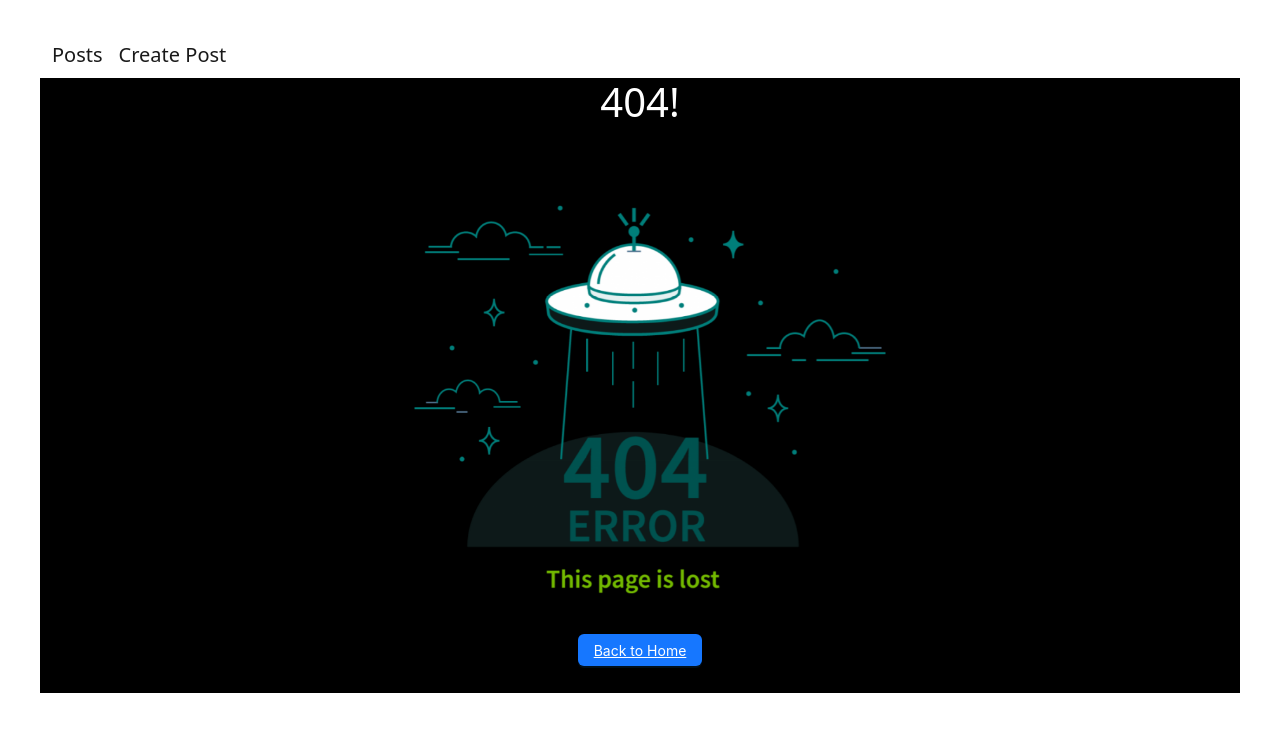
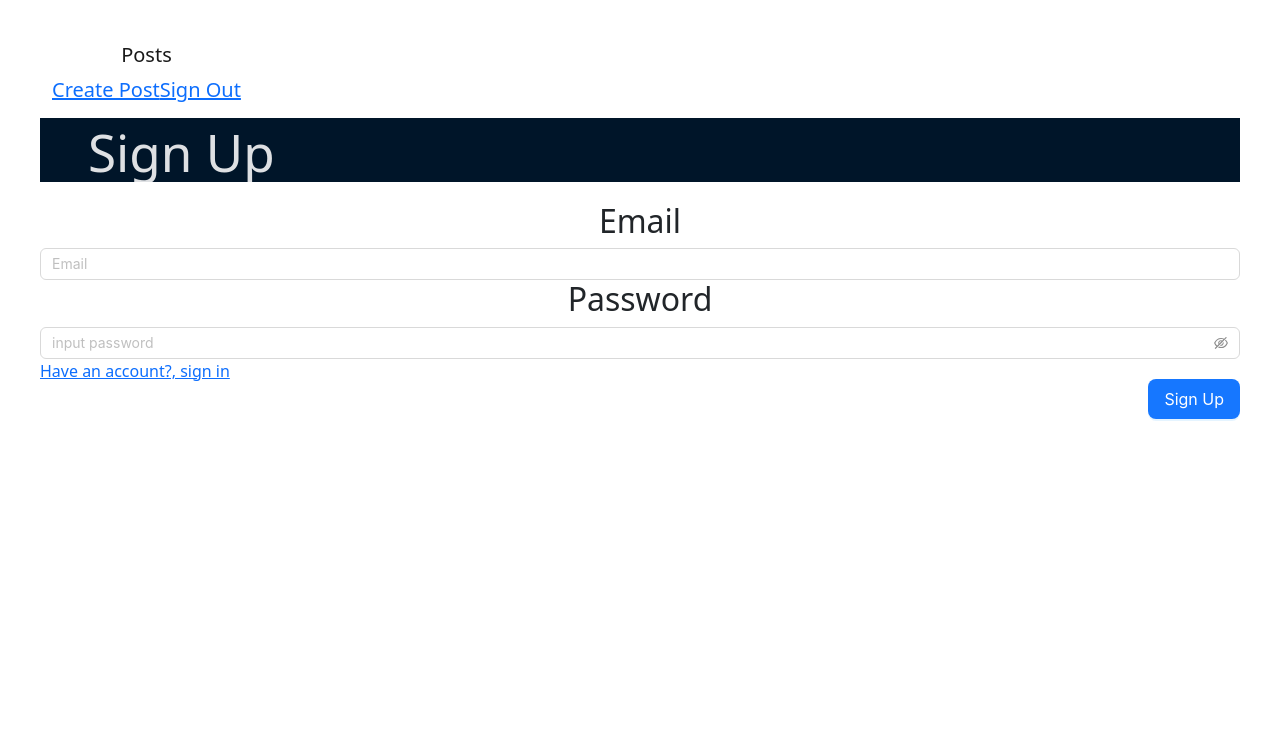
Before and after one commit to jmanwel/intro-react, a React (Vite) app: page /signup in a window 1280 px wide. Before the commit this address had no page. Shown: the top 732 px of the page. Built offline with nearby package versions, Linux system fonts and the light colour scheme; no server answers.

Commit message:
[MOD] adding auth functions

```diff
--- a/components/CreatePost.jsx
+++ b/components/CreatePost.jsx
@@ -22,7 +22,7 @@ const CreatePost = (props)=>{
         let payload = { doc_title: title, doc_content: content }
         const docRef = await addDoc(collection(db, "posts"), payload);
         console.log("Document written with ID: ", docRef.id);
-        navigate('/', { replace: true });
+        navigate('/posts', { replace: true });
     }
 
     return(
--- a/components/navbar.jsx
+++ b/components/navbar.jsx
@@ -1,20 +1,27 @@
-import React from 'react';
-import {NavLink}  from 'react-router-dom'
+import React, { useState } from 'react';
 
-class Navbar extends React.Component {
+const Navbar = (props)=> {
 
-    render() {
+    const [user, setUser] = useState(props.user);
+
         return (
-            <nav className="navbar navbar-inverse" >
+            <nav className="navbar navbar-inverse" style={{ width: '100%' }}>
                 <div className="container-fluid">
                     <div className="navbar-header">
-                        <a className="navbar-brand" href="/">Posts</a>
-                        <a className="navbar-brand" href="/create_post">Create Post</a>
+                        <a className="navbar-brand" href="/posts">Posts</a>
+                        {props.user
+                            ?
+                            <div className="navbar-brand">
+                                <a href="/create_post">Create Post</a>
+                                <a href="/signout" style={{ float: 'right' }}>Sign Out</a>
+                            </div>
+                            :
+                            <a className="navbar-brand" href="/" style={{ float: 'right' }}>Sign In</a>
+                        }
                     </div>
                 </div>
             </nav>
         )
     }
-};
 
 export default Navbar;
--- a/components/post.jsx
+++ b/components/post.jsx
@@ -15,11 +15,13 @@ const Post = (props)=>{
                         >
                             Read full article
                         </Link>
-                        <Link
+                        {props.user &&
+                            <Link
                             to={`/update_post/${props.id}`}
-                        >
-                            Update article
-                        </Link>
+                            >
+                                Update article
+                            </Link>
+                        }
                     </div>
                     }
                   style={{ marginTop: 16 }}>
--- /dev/null
+++ b/components/sign_in.jsx
@@ -0,0 +1,78 @@
+import React, { useState } from "react";
+import { Layout, Input, Button } from 'antd';
+const { Header } = Layout;
+import { EyeInvisibleOutlined, EyeTwoTone } from '@ant-design/icons';
+import { getAuth, signInWithEmailAndPassword } from "firebase/auth";
+import { useNavigate } from "react-router-dom";
+
+const Signin = (props)=>{
+
+    const [email, setEmail] = useState("")
+    const [password, setPassword] = useState("")
+
+    const onEmailChange = (event)=> setEmail(event.target.value)
+    const onPasswordChange = (event)=> setPassword(event.target.value)
+
+    const navigate = useNavigate();
+
+    const onSignIn = ()=>{
+        console.log(email, password)
+        const auth = getAuth();
+        signInWithEmailAndPassword(auth, email, password)
+            .then((userCredential) => {
+                const user = userCredential.user;
+                console.log("Sign in!!", user)
+                navigate('/posts', { replace: true });
+            })
+            .catch((error) => {
+                const errorCode = error.code;
+                const errorMessage = error.message;
+                console.log("Error!", errorCode, errorMessage)
+            });
+    }
+
+    return (
+        <div className="sign_up_container">
+            <Header className="headerStyle">Sign In</Header>
+            <div className="sign_up_container_inputs" style={{marginTop: "20px"}}>
+                <div className="post_inputs_container">
+                    <div className="post_input_title">
+                        <h2>Email</h2>
+                    </div>
+                    <div className="post_input">
+                        <Input
+                            placeholder="Email"
+                            onChange={ onEmailChange }
+                        />
+                    </div>
+                    <div className="post_input_title">
+                        <h2>Password</h2>
+                    </div>
+                    <div className="post_input">
+                    <Input.Password
+                        placeholder="input password"
+                        onChange={ onPasswordChange }
+                        iconRender={(visible) => (
+                            visible ? <EyeTwoTone /> : <EyeInvisibleOutlined />
+                            )}
+                    />
+                    </div>
+                </div>
+            </div>
+            <div style={{ width: '100%'}}>
+                <div style={{ float: 'left'}}>
+                    <a href="/">Don't have an account?, sign up</a>
+                </div>
+                <div className="post_input_button">
+                    <Button type="primary" size="large"
+                        onClick = { onSignIn }
+                        >
+                        Sign In
+                    </Button>
+                </div>
+            </div>
+        </div>
+    )
+}
+
+export default Signin;
--- /dev/null
+++ b/components/sign_out.jsx
@@ -0,0 +1,31 @@
+import React, { useState } from "react";
+import { getAuth, signOut } from "firebase/auth";
+import { useNavigate } from "react-router-dom";
+
+
+
+
+const Signout = (props)=>{
+    const [user, setUser] = useState(props.user);
+
+    const navigate = useNavigate();
+
+    const onSignOut = ()=>{
+
+        const auth = getAuth();
+
+        signOut(auth).then(() => {
+            console.log("Signed out!");
+            setUser(false);
+            navigate('/', { replace: true });
+        }).catch((error) => {
+            console.log("Ooops!", error);
+        });
+    }
+
+    return(
+        <h1 onClick={ onSignOut }>Please, click here to logout</h1>
+    )
+}
+
+export default Signout;
--- /dev/null
+++ b/components/sign_up.jsx
@@ -0,0 +1,80 @@
+import React, { useState } from "react";
+import { Layout, Input, Button } from 'antd';
+import { EyeInvisibleOutlined, EyeTwoTone } from '@ant-design/icons';
+import { getAuth, createUserWithEmailAndPassword } from "firebase/auth";
+import { useNavigate } from "react-router-dom";
+
+const { Header } = Layout;
+
+const Signup = (props)=>{
+
+    const [email, setEmail] = useState("");
+    const [password, setPassword] = useState("");
+
+    const onEmailChange = (event) => setEmail(event.target.value);
+    const onPasswordChange = (event) => setPassword(event.target.value);
+
+    const navigate = useNavigate();
+
+    const onSignUp = ()=> {
+        const auth = getAuth();
+            createUserWithEmailAndPassword(auth, email, password)
+                .then((userCredential) => {
+                    const user = userCredential.user;
+                    console.log("User successfully added!", user);
+                    navigate('/', { replace: true });
+                })
+                .catch((error) => {
+                    const errorCode = error.code;
+                    const errorMessage = error.message;
+                    console.log("Error!", errorCode, errorMessage);
+                });
+            setEmail('');
+            setPassword('');
+    }
+
+    return (
+        <div className="sign_up_container">
+            <Header className="headerStyle">Sign Up</Header>
+            <div className="sign_up_container_inputs" style={{marginTop: "20px"}}>
+                <div className="post_inputs_container">
+                    <div className="post_input_title">
+                        <h2>Email</h2>
+                    </div>
+                    <div className="post_input">
+                        <Input
+                            placeholder="Email"
+                            onChange={ onEmailChange }
+                        />
+                    </div>
+                    <div className="post_input_title">
+                        <h2>Password</h2>
+                    </div>
+                    <div className="post_input">
+                        <Input.Password
+                            placeholder="input password"
+                            onChange={ onPasswordChange }
+                            iconRender={(visible) => (
+                                visible ? <EyeTwoTone /> : <EyeInvisibleOutlined />
+                                )}
+                        />
+                    </div>
+                </div>
+            </div>
+            <div style={{ width: '100%'}}>
+                <div style={{ float: 'left'}}>
+                    <a href="/signin">Have an account?, sign in</a>
+                </div>
+                <div className="post_input_button">
+                    <Button type="primary" size="large"
+                        onClick = {onSignUp}
+                        >
+                        Sign Up
+                    </Button>
+                </div>
+            </div>
+        </div>
+    )
+}
+
+export default Signup;
--- a/firebase.js
+++ b/firebase.js
@@ -1,4 +1,5 @@
 import { initializeApp } from "firebase/app";
+import {  } from "firebase/auth";
 import { getFirestore } from "firebase/firestore";
 
 const firebaseConfig = {
@@ -11,7 +12,6 @@ const firebaseConfig = {
 };
 
 const app = initializeApp(firebaseConfig);
-
 // Initialize Cloud Firestore and get a reference to the service
 const db = getFirestore(app);
 export default db;
--- a/src/App.jsx
+++ b/src/App.jsx
@@ -1,27 +1,44 @@
-import { useState } from 'react'
-import './App.css'
-import ReactDom from 'react-dom';
-import Posts from "/components/posts.jsx"
-import New_Post from "/components/new_post.jsx"
-import ErrorPage from "./error_page.jsx"
-import CreatePost from "/components/CreatePost.jsx"
+import React, { useState } from 'react';
 import { BrowserRouter, Routes, Route } from "react-router-dom";
-import Navbar from "/components/navbar.jsx"
+import { getAuth, onAuthStateChanged } from "firebase/auth";
+import './App.css';
+import Posts from "/components/posts.jsx";
+import New_Post from "/components/new_post.jsx";
+import ErrorPage from "./error_page.jsx";
+import CreatePost from "/components/CreatePost.jsx";
+import Navbar from "/components/navbar.jsx";
 import UpdatePost from '../components/update_post.jsx';
-
+import Signup from '../components/sign_up.jsx';
+import Signin from '../components/sign_in.jsx';
+import Signout from '../components/sign_out.jsx';
 
 function App(props) {
+
+  const [user, setUser] = useState(false);
+
+  const auth = getAuth();
+  onAuthStateChanged(auth, (user) => {
+    if (user) {
+      console.log("User signed in: ", user.uid);
+      setUser(true)
+    } else {
+        console.log("No users signed in")
+    }
+  });
+
   return (
       <div className='app_container'>
-
         <BrowserRouter>
-          <Navbar/>
+          <Navbar user={{ user }} />
           <Routes>
-            <Route path="/" element={<Posts/>}/>
-            <Route path="new_post/:id" element={ <New_Post/> }/>
-            <Route path="create_post" element={ <CreatePost/> }/>
-            <Route path="update_post/:id" element={ <UpdatePost/> }/>
-            <Route path="*" element={ <ErrorPage/> } />
+            <Route path ="/" element={< Signin />} />
+            <Route path ="/signup" element={< Signup />} />
+            <Route path ="/signout" element={< Signout user={{ user }} />} />
+            <Route path ="/posts" element={< Posts user={{ user }} />} />
+            <Route path ="new_post/:id" element={ <New_Post/> } />
+            <Route path ="create_post" element={ <CreatePost/> } />
+            <Route path ="update_post/:id" element={ <UpdatePost/> } />
+            <Route path ="*" element={ <ErrorPage/> } />
           </Routes>
         </BrowserRouter>
       </div>
```
Also changed, not shown: components/new_post.jsx (+3 -8 lines), components/posts.jsx (+7 -4 lines), components/update_post.jsx (+6 -12 lines).
